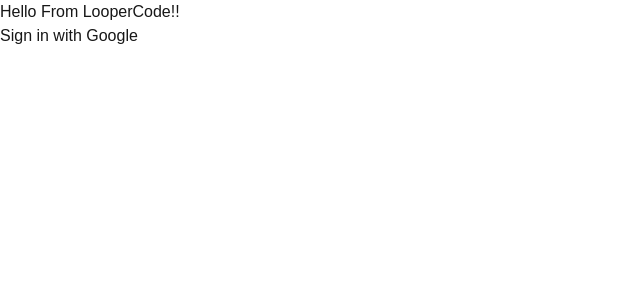
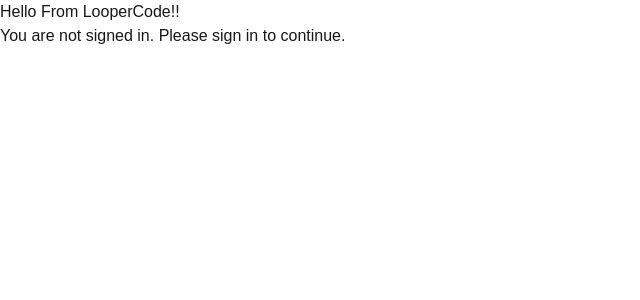
Before and after one commit to adarshcs/helloworld, a Next.js app: page / in a window 1280 px wide. Shown: the top 300 px of the page, without its empty margins (0-640 px from the left). Built offline with nearby package versions, Linux system fonts and the light colour scheme; no server answers.

Commit message:
Google sign in

```diff
--- a/src/app/SessionComponent.tsx
+++ b/src/app/SessionComponent.tsx
@@ -9,6 +9,9 @@
   // Check if the session data is still loading..
   if (status === "loading") {
     return <div>Loading...</div>;
+  }
+  if (!session) {
+    return <p>You are not signed in. Please sign in to continue.</p>;
   }
 
   return (
```
